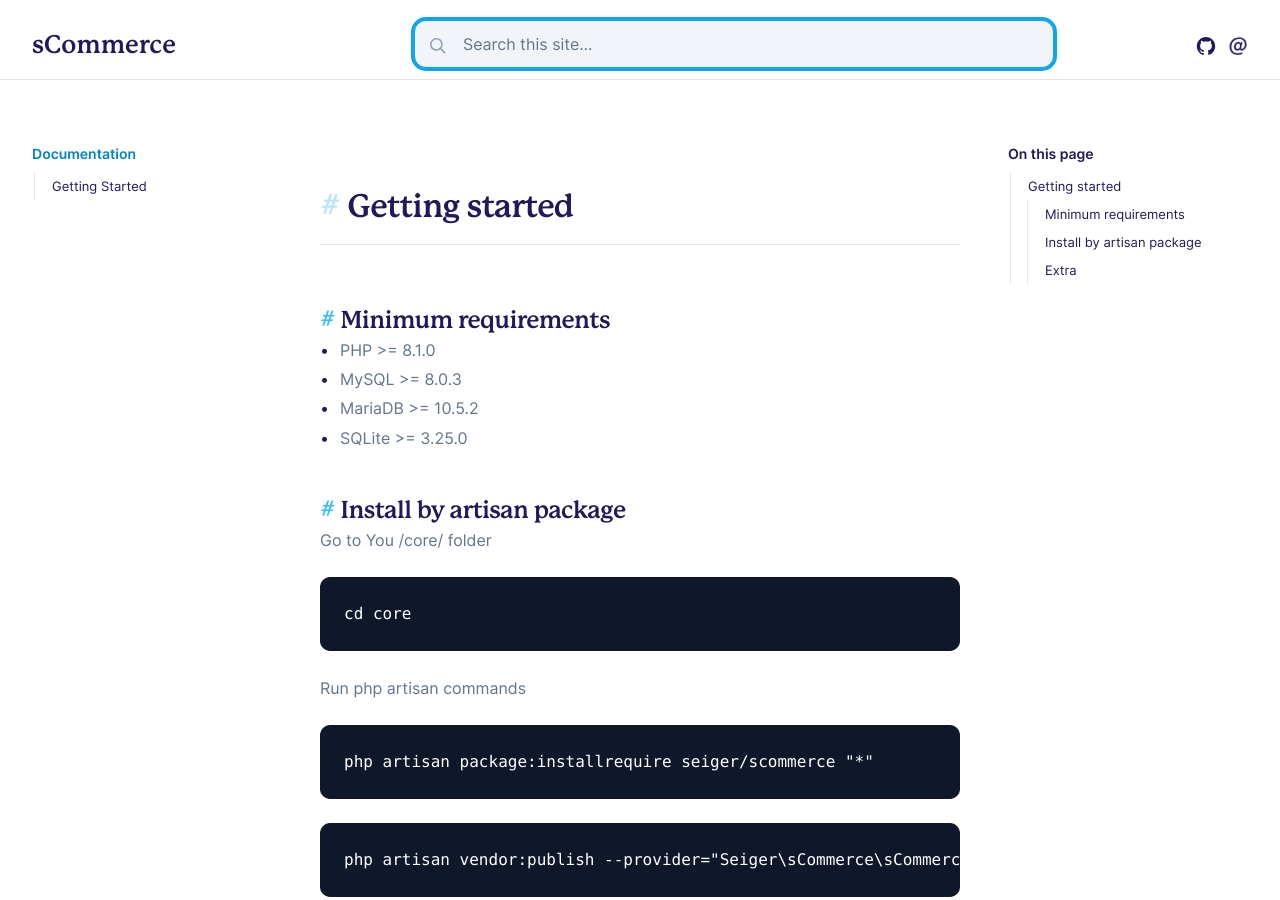
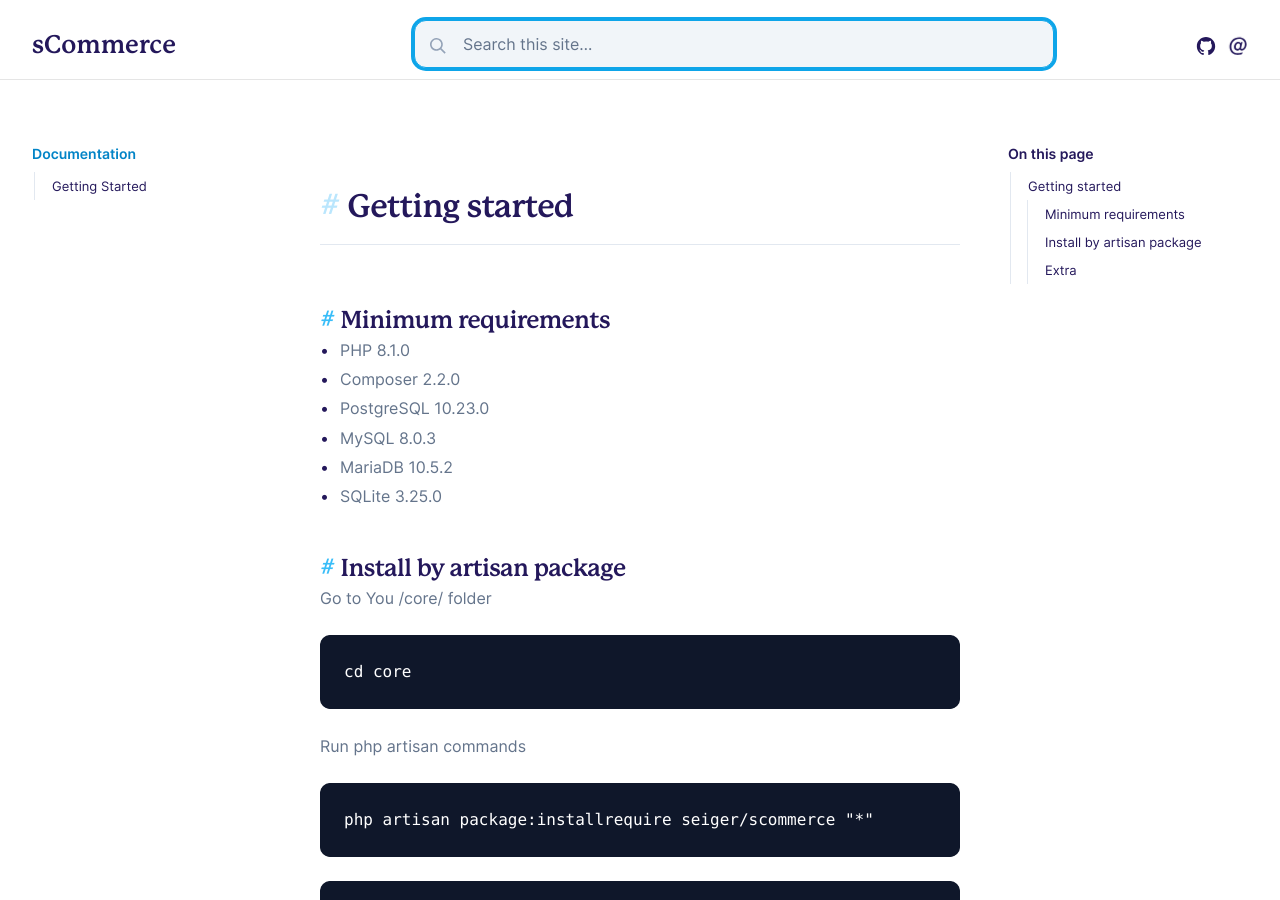
Before and after one commit to Seiger/sCommerce, a Jekyll site: the page built from docs/pages/getting-started.md, in a window 1280 px wide and 900 px high. Built offline with Jekyll 4.4.1, drawn with Linux system fonts in a browser that asks for light colours; some web fonts are replaced.

Commit message:
[FIX] Requirements.

```diff
--- a/docs/pages/getting-started.md
+++ b/docs/pages/getting-started.md
@@ -7,10 +7,12 @@ permalink: /getting-started/
 
 ## Minimum requirements
 
-- PHP >= 8.1.0
-- MySQL >= 8.0.3
-- MariaDB >= 10.5.2
-- SQLite >= 3.25.0
+- PHP 8.1.0
+- Composer 2.2.0
+- PostgreSQL 10.23.0
+- MySQL 8.0.3
+- MariaDB 10.5.2
+- SQLite 3.25.0
 
 ## Install by artisan package
 
```
Also changed, not shown: docs/pages/index.md (+6 -4 lines), README.md.
